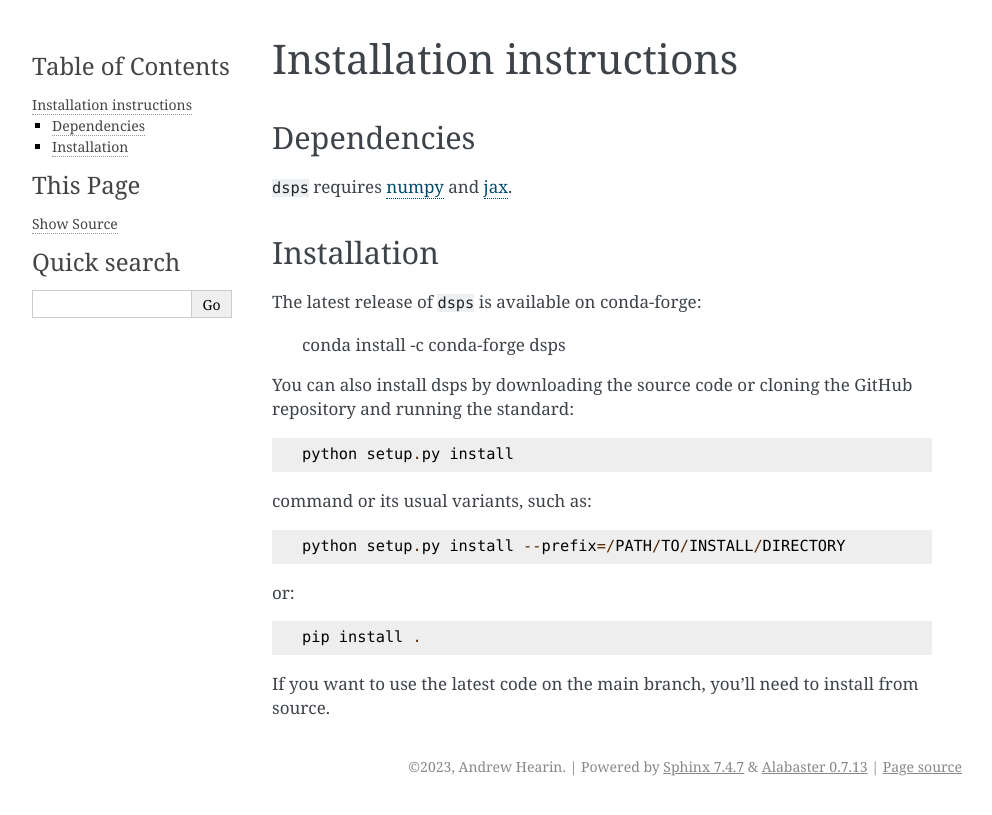
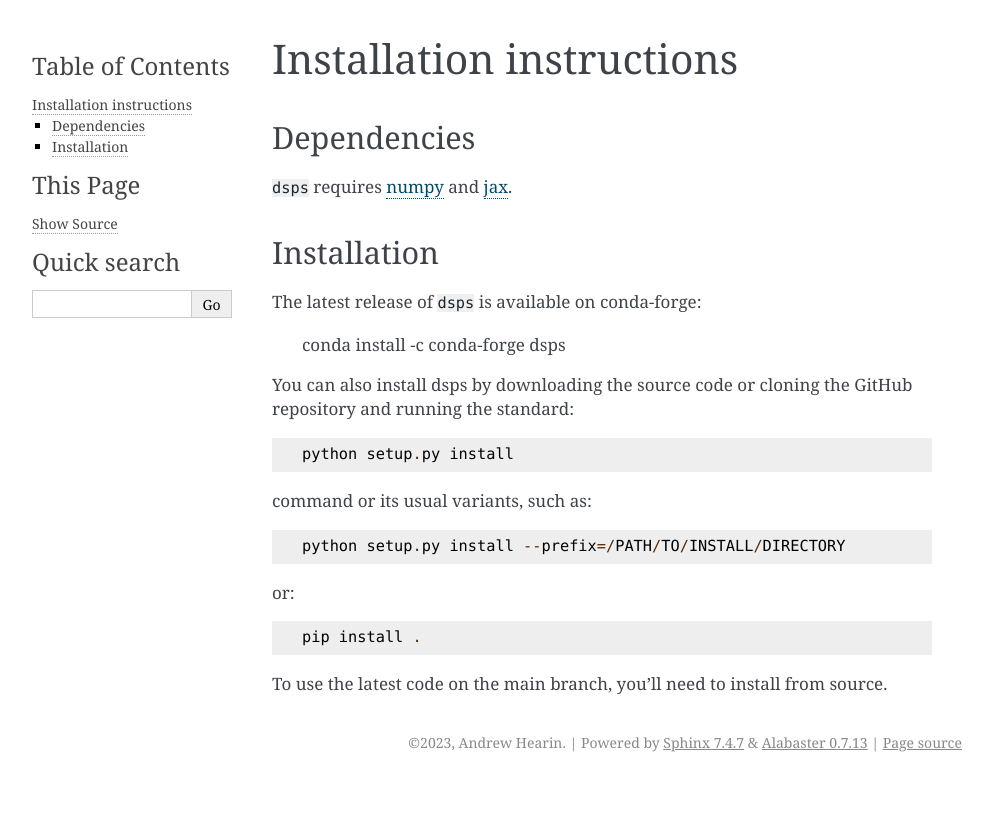
Before and after one commit to ArgonneCPAC/dsps, a Sphinx documentation site: the page built from docs/source/installation.rst, in a window 1280 px wide. Shown: the top 815 px of the page, without its empty margins (148-1140 px from the left). Built offline with Sphinx 7.4.7, drawn with Linux system fonts in a browser that asks for light colours.

Commit message:
installation instructions edit

```diff
--- a/docs/source/installation.rst
+++ b/docs/source/installation.rst
@@ -27,5 +27,4 @@ or::
 
        pip install .
 
-If you want to use the latest code on the main branch,
-you'll need to install from source.
+To use the latest code on the main branch, you'll need to install from source.
```
